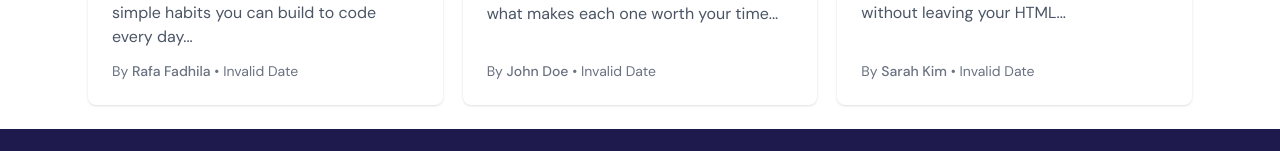
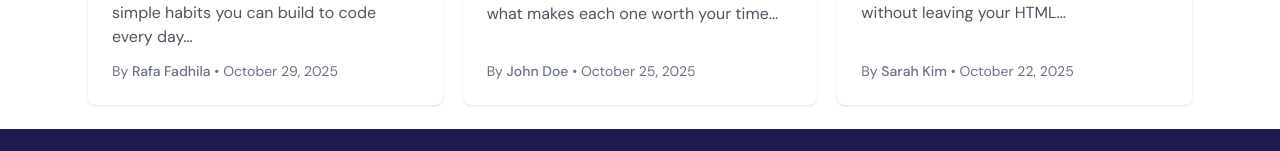
Before and after one commit to rafafadhila/company-profile-fitness, a Next.js app: page /blog in a window 1280 px wide. Shown: the part 782-933 px from the top of the page. Built offline with nearby package versions, Linux system fonts and the light colour scheme.

Commit message:
fix date

```diff
--- a/src/app/components/blog/BlogList.tsx
+++ b/src/app/components/blog/BlogList.tsx
@@ -44,11 +44,7 @@ export default function BlogList() {
                             </h2>
                             <p className="text-gray-600 mb-3 grow">{blog.content}</p>
                             <div className="text-sm text-gray-500">
-                                By <span className="font-medium">{blog.author}</span> • {new Date(blog.created).toLocaleDateString("en-En", {
-                                    day: "numeric",
-                                    month: "long",
-                                    year: "numeric",
-                                })}
+                                By <span className="font-medium">{blog.author}</span> • {blog.date}
                             </div>
                         </Link>
                     ))
```
